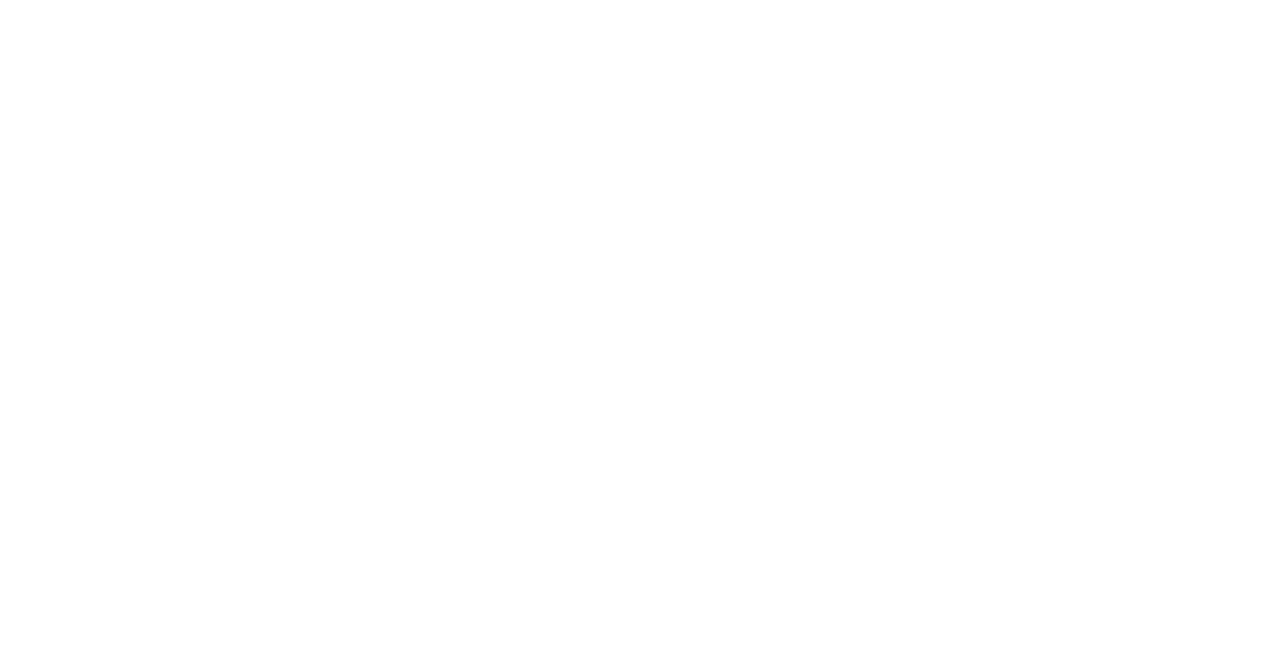
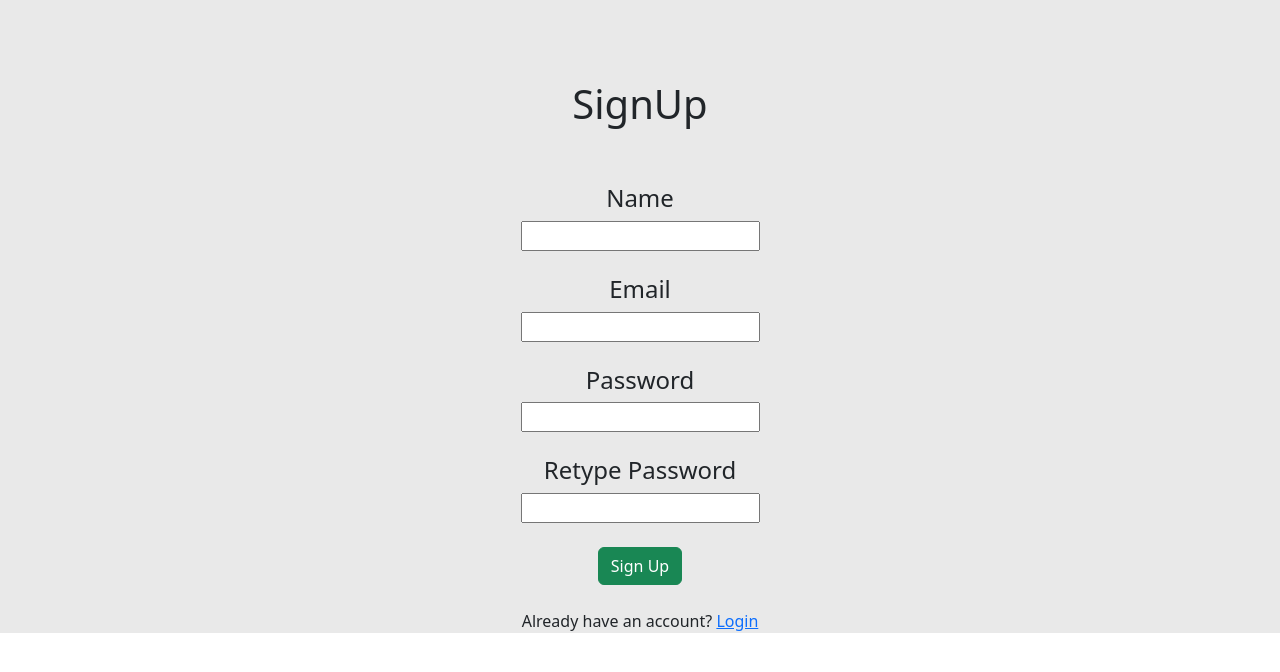
Before and after one commit to Talha-Jubaer-Prantor/rm-fashion, a React (Create React App) app: page /adminsignup in a window 1280 px wide. Before the commit this address had no page. Shown: the top 672 px of the page. Built offline with nearby package versions, Linux system fonts and the light colour scheme.

Commit message:
adding backend

```diff
--- a/src/App.js
+++ b/src/App.js
@@ -5,6 +5,11 @@
 import Store from './Components/Store/Store';
 import About from './Components/About/About';
 import Contact from './Components/Contact/Contact';
+import AdminSignup from './Components/AdminSignup/AdminSignup';
+import AdminLogin from './Components/AdminLogin/AdminLogin';
+import SomethingWrong from './Components/AdminSignup/SignupError';
+import LoginError from './Components/AdminLogin/LoginError';
+import AdminHome from './Components/AdminHome/AdminHome';
 const App = () => {
   return (
     <div className='app'>
@@ -14,6 +19,11 @@
         <Route path='/shop' element={<Store></Store>}></Route>
         <Route path='/about' element={<About></About>}></Route>
         <Route path='/contact' element={<Contact></Contact>}></Route>
+        <Route path='/adminsignup' element={<AdminSignup></AdminSignup>}></Route>
+        <Route path='/adminlogin' element={<AdminLogin></AdminLogin>}></Route>
+        <Route path='/signuperror' element={<SomethingWrong></SomethingWrong>}></Route>
+        <Route path='/loginerror' element={<LoginError></LoginError>}></Route>
+        <Route path='/adminhome' element={<AdminHome></AdminHome>}></Route>
       </Routes>
     </div>
   );
--- /dev/null
+++ b/src/Components/AdminHome/AdminHome.css
@@ -0,0 +1,8 @@
+.admin-nav{
+
+    display: grid;
+    grid-template-columns: 80% 20%;
+    padding-top: 10px;
+    padding-bottom: 10px;
+
+}
--- /dev/null
+++ b/src/Components/AdminHome/AdminHome.js
@@ -0,0 +1,31 @@
+import React from 'react';
+import { Link } from 'react-router-dom';
+import "./AdminHome.css"
+
+const AdminHome = () => {
+
+    const handleLogout=e=>{
+        e.preventDefault()
+        localStorage.removeItem("user")
+        window.location.reload()
+    }
+
+  const user=localStorage.getItem("user")
+  if(!user){
+    window.location.replace("/adminlogin")
+  }
+
+
+
+    return (
+        <div>
+            <div className='admin-nav container'>
+                <span><h3>Control Panel</h3></span>
+                <span><Link onClick={handleLogout} className='btn btn-danger'>LogOut</Link></span>
+            </div>
+
+        </div>
+    );
+};
+
+export default AdminHome;
--- /dev/null
+++ b/src/Components/AdminLogin/AdminLogin.css
@@ -0,0 +1,8 @@
+.login-container{
+    text-align: center;
+    padding-top: 10vh;
+}
+
+.login-box{
+    text-align: center;
+}
--- /dev/null
+++ b/src/Components/AdminLogin/AdminLogin.js
@@ -0,0 +1,68 @@
+import React from "react";
+import { Link } from "react-router-dom";
+import "./AdminLogin.css";
+
+const AdminLogin = () => {
+
+  const data=localStorage.getItem("user")
+  if(data){
+    window.location.replace("/adminhome")
+  }
+
+  const handleLogin = (e) => {
+    e.preventDefault();
+
+    const password = e.target.password.value;
+    const email = e.target.email.value;
+
+    const loginData = {
+      email: email,
+      password: password,
+    };
+
+    fetch("http://localhost:8000/loginuser", {
+      headers: {
+        "Content-Type": "application/json",
+      },
+      method: "POST",
+      body: JSON.stringify(loginData),
+    }).then(res=>res.json())
+      .then(data=>{
+        if(data===true){
+            localStorage.setItem("user",JSON.stringify(loginData))
+            window.location.replace("/adminHome")
+        }else{
+          console.log("failed")
+        }
+      })
+  // const data=localStorage.getItem("user")
+  // console.log(data.email)
+    };
+
+  return (
+    <div>
+      <div className="login-container">
+        <form onSubmit={handleLogin} className="login-box">
+          <h1>Login</h1>
+          <br />
+          <br />
+          <h4>Email</h4>
+          <input type="text" name="email" id="" />
+          <br />
+          <br />
+          <h4>Password</h4>
+          <input type="text" name="password" id="" />
+          <br />
+          <br />
+          <button className="btn btn-success">Login</button>
+          <br />
+          <p>
+            Don't have any account <Link to="/adminsignup">Signup</Link>
+          </p>
+        </form>
+      </div>
+    </div>
+  );
+};
+
+export default AdminLogin;
--- /dev/null
+++ b/src/Components/AdminLogin/LoginError.js
@@ -0,0 +1,13 @@
+import React from 'react';
+import { Link } from 'react-router-dom';
+
+const LoginError = () => {
+    return (
+        <div>
+            <Link to={"/loginerror"} className='btn btn-success'>Try Again</Link>
+
+        </div>
+    );
+};
+
+export default LoginError;
--- /dev/null
+++ b/src/Components/AdminSignup/AdminSignup.css
@@ -0,0 +1,8 @@
+.signup-container{
+    text-align: center;
+    padding-top: 10vh;
+}
+
+.signup-box{
+    text-align: center;
+}
--- /dev/null
+++ b/src/Components/AdminSignup/AdminSignup.js
@@ -0,0 +1,84 @@
+import React from "react";
+import { Link } from "react-router-dom";
+import "./AdminSignup.css";
+
+const AdminSignup = () => {
+  const handleSignup = (e) => {
+    e.preventDefault();
+
+    const name = e.target.name.value;
+    const email = e.target.email.value;
+    const password1 = e.target.password1.value;
+    const password2 = e.target.password2.value;
+
+    if (password1 === password2) {
+      const password = password1;
+
+      const signUpData = {
+        name: name,
+        email: email,
+        password: password,
+      };
+
+      fetch("http://localhost:8000/createuser", {
+        headers: {
+          "Content-Type": "application/json",
+        },
+        method: "POST",
+        body: JSON.stringify(signUpData),
+      })
+      .then(res=>res.json())
+      .then(data=>{
+        if(data===true){
+          window.location.replace("/adminlogin")
+        }
+        // else if(data.limited==="limited"){
+        // }
+        else{
+          window.location.replace("/signuperror")
+        }
+      })
+    }
+  };
+
+  return (
+    <div>
+      <div className="signup-container">
+        <form onSubmit={handleSignup} className="signup-box">
+          <h1>SignUp</h1>
+          <br />
+          <br />
+          <h4>Name</h4>
+          <input type="text" name="name" id="" required />
+          <br />
+          <br />
+          <h4>Email</h4>
+          <input type="text" name="email" id="" required />
+          <br />
+          <br />
+          <h4>Password</h4>
+          <input type="text" name="password1" id="" required />
+          <br />
+          <br />
+          <h4>Retype Password</h4>
+          <input type="text" name="password2" id="" required />
+          <br />
+          <br />
+
+          {/* <h4 style={{display:{display}}}>Maximum admin account reached</h4> */}
+
+          <button type="submit" className="btn btn-success">
+            Sign Up
+          </button>
+          <br />
+          <br />
+          <p>
+            Already have an account? <Link to="/adminlogin">Login</Link>
+          </p>
+        </form>
+      </div>
+    </div>
+  );
+};
+
+export default AdminSignup;
--- /dev/null
+++ b/src/Components/AdminSignup/SignupError.js
@@ -0,0 +1,14 @@
+import React from 'react';
+import { Link } from 'react-router-dom';
+
+const SomethingWrong = () => {
+    return (
+        <div>
+
+            <Link to={"/adminsignup"} className='btn btn-success'>Try Again</Link>
+
+        </div>
+    );
+};
+
+export default SomethingWrong;
```
